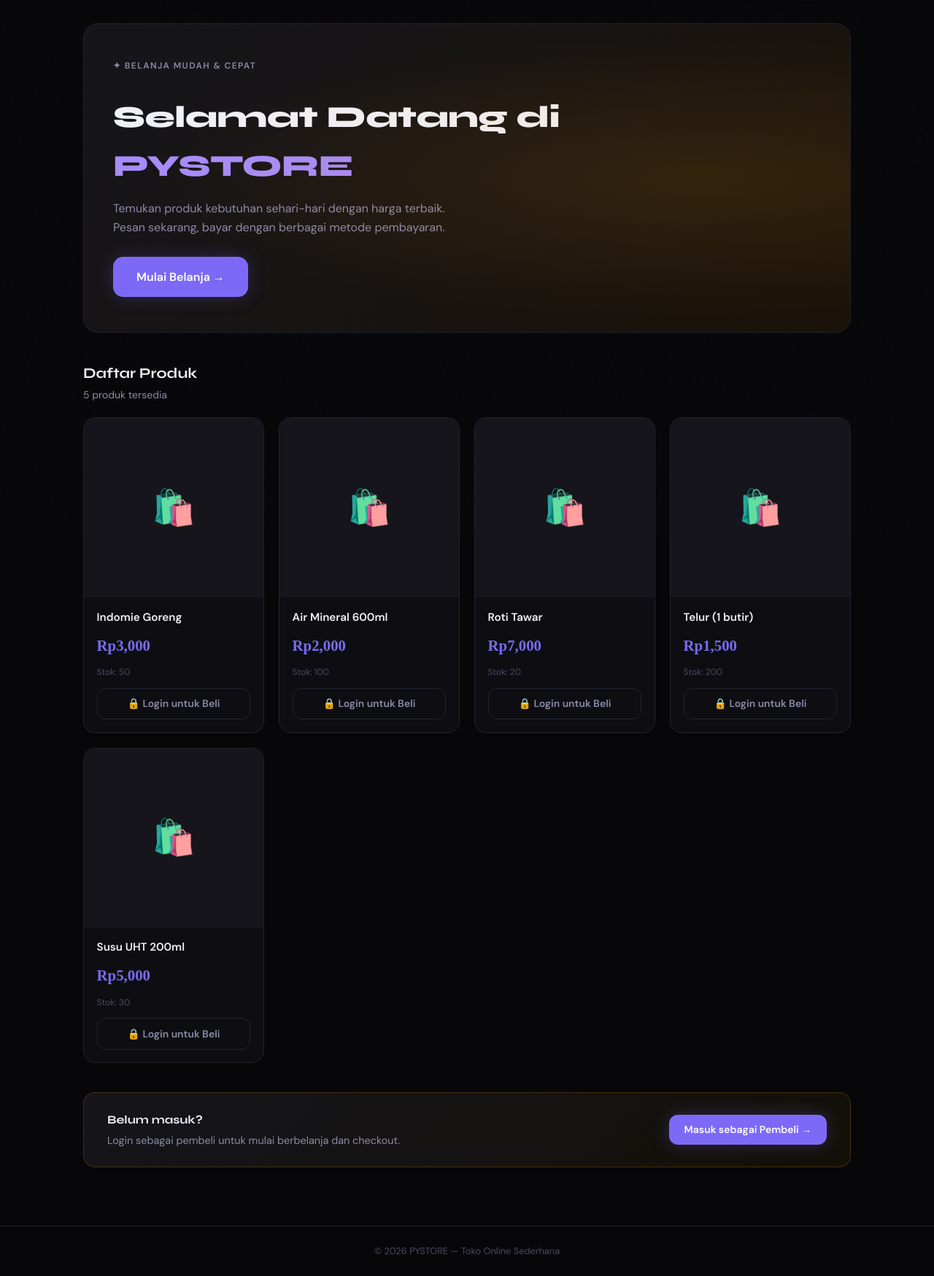
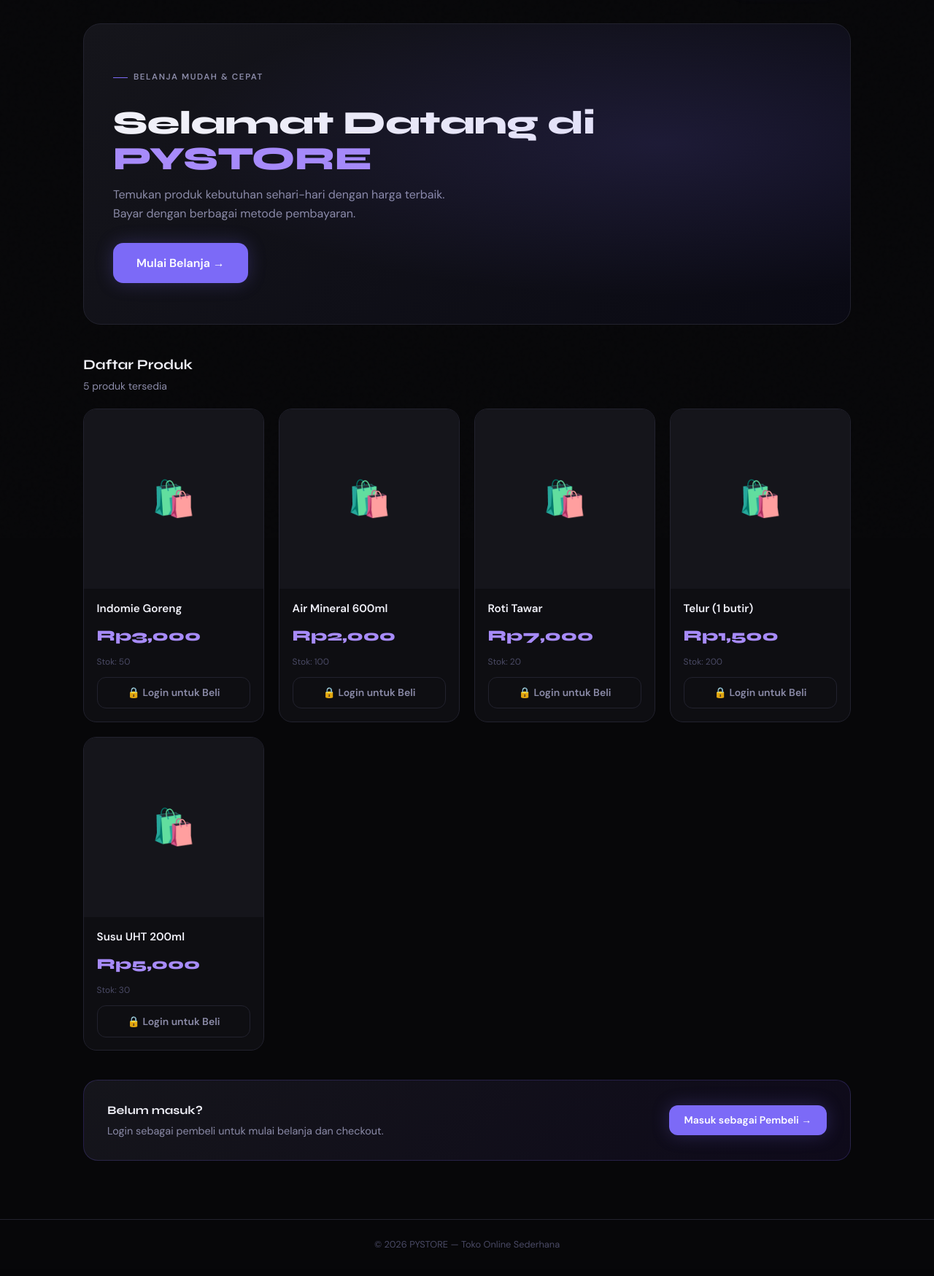
Before and after one commit to GabHub7/pystore, a Flask app: page / in a window 1280 px wide. Shown: the part 62-1811 px from the top of the page at 73% size. After the commit the page ends 1772 px from the top, so only its background shows below. Run offline with Flask 3, Linux system fonts and the light colour scheme.

Commit message:
Update index.html

```diff
--- a/templates/index.html
+++ b/templates/index.html
@@ -2,148 +2,93 @@
 {% block title %}PYSTORE – Toko{% endblock %}
 {% block head %}
 <style>
-  /* Hero banner */
 .hero {
-    background: linear-gradient(135deg, var(--surface2) 0%, #1a1208 100%);
-    border: 1px solid var(--border);
-    border-radius: 20px;
-    padding: 3rem 2.5rem;
-    margin-bottom: 2.5rem;
-    position: relative;
-    overflow: hidden;
+  background:linear-gradient(135deg, var(--surface2) 0%, #0a0a14 100%);
+  border:1px solid var(--border); border-radius:24px;
+  padding:3.5rem 2.5rem; margin-bottom:2.5rem;
+  position:relative; overflow:hidden;
 }
 .hero::before {
-    content:'';
-    position:absolute; inset:0;
-    background: radial-gradient(ellipse at 80% 50%, rgba(245,158,11,.12) 0%, transparent 65%);
-    pointer-events:none;
+  content:''; position:absolute; inset:0; pointer-events:none;
+  background:radial-gradient(ellipse at 75% 40%, rgba(124,106,247,.14) 0%, transparent 60%);
 }
 .hero-eyebrow {
-    font-size:0.75rem; font-weight:700; letter-spacing:0.12em;
-    text-transform:uppercase; color:var(--accent); margin-bottom:0.75rem;
+  font-size:.72rem; font-weight:700; letter-spacing:.14em;
+  text-transform:uppercase; color:var(--accent2); margin-bottom:.85rem;
+  display:inline-flex; align-items:center; gap:.5rem;
 }
-  .hero h1 { font-size:2.6rem; margin-bottom:0.75rem; }
-  .hero p { color:var(--text2); max-width:480px; margin-bottom:1.75rem; }
-
-  /* Produk grid */
+.hero-eyebrow::before { content:''; width:20px; height:1px; background:var(--accent); }
+.hero h1 { font-size:2.8rem; margin-bottom:.75rem; line-height:1.1; }
+.hero p { color:var(--text2); max-width:460px; margin-bottom:1.75rem; }
 .products-grid {
-    display: grid;
-    grid-template-columns: repeat(auto-fill, minmax(240px, 1fr));
-    gap: 1.25rem;
+  display:grid;
+  grid-template-columns:repeat(auto-fill, minmax(230px,1fr));
+  gap:1.25rem;
 }
-
-  /* Produk card */
 .product-card {
-    background: var(--surface);
-    border: 1px solid var(--border);
-    border-radius: 16px;
-    overflow: hidden;
-    display: flex;
-    flex-direction: column;
-    transition: border-color 0.2s, transform 0.2s, box-shadow 0.2s;
-    position: relative;
+  background:var(--surface); border:1px solid var(--border);
+  border-radius:18px; overflow:hidden; display:flex;
+  flex-direction:column; transition:border-color .2s, transform .2s, box-shadow .2s;
 }
 .product-card:hover {
-    border-color: var(--border2);
-    transform: translateY(-4px);
-    box-shadow: 0 12px 32px rgba(0,0,0,0.5);
+  border-color:var(--border2); transform:translateY(-4px);
+  box-shadow:0 16px 40px rgba(0,0,0,.5);
 }
 .product-img-wrap {
-    width: 100%;
-    aspect-ratio: 1/1;
-    overflow: hidden;
-    background: var(--surface2);
-    display: flex;
-    align-items: center;
-    justify-content: center;
-    position: relative;
+  width:100%; aspect-ratio:1/1; overflow:hidden;
+  background:var(--surface2); display:flex;
+  align-items:center; justify-content:center; position:relative;
 }
-  .product-img-wrap img {
-    width:100%; height:100%; object-fit:cover;
-    transition: transform 0.35s ease;
-  }
-  .product-card:hover .product-img-wrap img { transform:scale(1.06); }
+.product-img-wrap img { width:100%; height:100%; object-fit:cover; transition:transform .35s ease; }
+.product-card:hover .product-img-wrap img { transform:scale(1.07); }
 .stock-pill {
   position:absolute; top:10px; right:10px;
-    font-size:0.68rem; font-weight:700;
-    padding:3px 9px; border-radius:20px;
-    backdrop-filter:blur(8px);
+  font-size:.65rem; font-weight:700; padding:3px 9px;
+  border-radius:20px; backdrop-filter:blur(8px);
 }
-  .stock-habis {
-    background:rgba(239,68,68,.85); color:#fff;
-  }
-  .stock-low {
-    background:rgba(245,158,11,.85); color:#000;
-  }
-  .product-body {
-    padding: 1.1rem;
-    display: flex;
-    flex-direction: column;
-    gap: 0.7rem;
-    flex: 1;
-  }
-  .product-name { font-weight:700; font-size:0.95rem; line-height:1.3; }
-  .product-price { font-size:1.3rem; font-weight:800; color:var(--accent); font-family:'Fraunces',serif; }
-  .product-stock { font-size:0.75rem; color:var(--text3); }
-  .product-stock.low  { color:#fcd34d; }
-  .product-stock.danger { color:#fca5a5; }
-
-  /* CTA (beli / login) */
-  .product-actions { display:flex; flex-direction:column; gap:0.5rem; margin-top:auto; }
-
-  /* Login CTA banner bawah */
-  .login-cta {
-    background: linear-gradient(135deg, var(--surface2), #141008);
-    border:1px solid rgba(245,158,11,.2);
-    border-radius:16px;
-    padding:1.5rem 2rem;
-    display:flex; align-items:center; justify-content:space-between;
-    flex-wrap:wrap; gap:1rem;
-    margin-top:2.5rem;
-  }
-
-  /* Empty state */
-  .empty-state {
-    text-align:center; padding:4rem 2rem;
-  }
-  .empty-icon { font-size:3.5rem; margin-bottom:1rem; }
+.pill-habis { background:rgba(248,113,113,.85); color:#fff; }
+.pill-low   { background:rgba(240,180,41,.85); color:#000; }
+.product-body { padding:1.1rem; display:flex; flex-direction:column; gap:.65rem; flex:1; }
+.product-name { font-weight:600; font-size:.95rem; line-height:1.3; }
+.product-price { font-family:var(--font-display); font-size:1.3rem; font-weight:800; color:var(--accent2); }
+.product-stock { font-size:.75rem; color:var(--text3); }
+.product-stock.low    { color:var(--gold); }
+.product-stock.danger { color:var(--red); }
+.product-actions { margin-top:auto; }
+.empty-state { text-align:center; padding:4rem 2rem; }
+.empty-icon  { font-size:3.5rem; margin-bottom:1rem; }
 </style>
 {% endblock %}
 {% block content %}
 
-{# ── HERO ── #}
 <div class="hero">
-  <p class="hero-eyebrow">✦ Belanja Mudah & Cepat</p>
+  <p class="hero-eyebrow">Belanja Mudah & Cepat</p>
   <h1>Selamat Datang di<br><span class="accent">PYSTORE</span></h1>
-  <p>Temukan produk kebutuhan sehari-hari dengan harga terbaik. Pesan sekarang, bayar dengan berbagai metode pembayaran.</p>
+  <p>Temukan produk kebutuhan sehari-hari dengan harga terbaik. Bayar dengan berbagai metode pembayaran.</p>
   {% if not pembeli %}
     <a href="/login-pembeli" class="btn btn-primary btn-lg">Mulai Belanja →</a>
   {% else %}
-    <p style="color:var(--accent);font-weight:700;">Halo, {{ pembeli }}! Selamat berbelanja 🛍️</p>
+    <p style="color:var(--accent2);font-weight:600;">Halo, {{ pembeli }}! Selamat berbelanja 🛍️</p>
   {% endif %}
 </div>
 
-{# ── SECTION HEADER ── #}
-<div style="display:flex;align-items:center;justify-content:space-between;margin-bottom:1.25rem;flex-wrap:wrap;gap:0.75rem;">
+<div style="display:flex;align-items:center;justify-content:space-between;margin-bottom:1.25rem;flex-wrap:wrap;gap:.75rem;">
   <div>
-    <h2 style="font-size:1.25rem;">Daftar Produk</h2>
-    <p style="color:var(--text2);font-size:0.875rem;margin-top:2px;">{{ barang|length }} produk tersedia</p>
+    <h2 style="font-size:1.2rem;">Daftar Produk</h2>
+    <p style="color:var(--text2);font-size:.875rem;margin-top:2px;">{{ barang|length }} produk tersedia</p>
   </div>
 </div>
 
-{# ── PRODUK GRID ── #}
 {% if not barang %}
   <div class="empty-state card">
     <div class="empty-icon">📦</div>
     <h3>Toko Masih Kosong</h3>
-    <p class="text-muted" style="margin-top:0.5rem;">Produk belum tersedia. Hubungi admin.</p>
+    <p class="text-muted" style="margin-top:.5rem;">Produk belum tersedia. Hubungi admin.</p>
   </div>
 {% else %}
   <div class="products-grid">
     {% for b in barang %}
     <div class="product-card">
-
-      {# Gambar #}
       <div class="product-img-wrap">
         {% if b.gambar %}
           <img src="{{ b.gambar }}" alt="{{ b.nama }}"
@@ -151,18 +96,14 @@
         {% else %}
           <span style="font-size:3rem;">🛍️</span>
         {% endif %}
-
-        {# Stock pill #}
         {% if b.stok is defined %}
           {% if b.stok <= 0 %}
-            <span class="stock-pill stock-habis">Habis</span>
+            <span class="stock-pill pill-habis">Habis</span>
           {% elif b.stok <= 5 %}
-            <span class="stock-pill stock-low">Sisa {{ b.stok }}</span>
+            <span class="stock-pill pill-low">Sisa {{ b.stok }}</span>
           {% endif %}
         {% endif %}
       </div>
-
-      {# Body #}
       <div class="product-body">
         <p class="product-name">{{ b.nama }}</p>
         <p class="product-price">Rp{{ "{:,}".format(b.harga) }}</p>
@@ -171,18 +112,17 @@
             Stok: {{ b.stok }}
           </p>
         {% endif %}
-
         <div class="product-actions">
           {% if b.stok is defined and b.stok <= 0 %}
-            <div class="btn btn-outline" style="cursor:not-allowed;opacity:0.45;">❌ Stok Habis</div>
+            <div class="btn btn-outline" style="cursor:not-allowed;opacity:.4;width:100%;">❌ Stok Habis</div>
           {% elif pembeli %}
             <form method="POST" action="/tambah-keranjang">
               <input type="hidden" name="id_barang" value="{{ b.id }}">
-              <div class="qty-row" style="margin-bottom:0.5rem;">
-                <label style="margin:0;white-space:nowrap;font-size:0.75rem;">Qty:</label>
+              <div class="qty-row" style="margin-bottom:.5rem;">
+                <label style="margin:0;white-space:nowrap;font-size:.72rem;">Qty:</label>
                 <input type="number" name="qty" value="1" min="1"
                        max="{{ b.stok if b.stok is defined else 99 }}"
-                       style="font-size:0.9rem;">
+                       style="font-size:.9rem;">
               </div>
               <button type="submit" class="btn btn-primary btn-full">+ Keranjang</button>
             </form>
@@ -196,13 +136,14 @@
   </div>
 {% endif %}
 
-{# ── LOGIN CTA bawah ── #}
 {% if not pembeli %}
-  <div class="login-cta">
+  <div style="background:linear-gradient(135deg,var(--surface2),#0e0a1a);border:1px solid rgba(124,106,247,.2);
+              border-radius:20px;padding:1.75rem 2rem;display:flex;align-items:center;
+              justify-content:space-between;flex-wrap:wrap;gap:1rem;margin-top:2.5rem;">
     <div>
       <h3>Belum masuk?</h3>
-      <p class="text-muted" style="margin-top:0.25rem;font-size:0.9rem;">
-        Login sebagai pembeli untuk mulai berbelanja dan checkout.
+      <p class="text-muted" style="margin-top:.25rem;font-size:.9rem;">
+        Login sebagai pembeli untuk mulai belanja dan checkout.
       </p>
     </div>
     <a href="/login-pembeli" class="btn btn-primary">Masuk sebagai Pembeli →</a>
```
Lines whose indentation alone changed are shown as unchanged.
